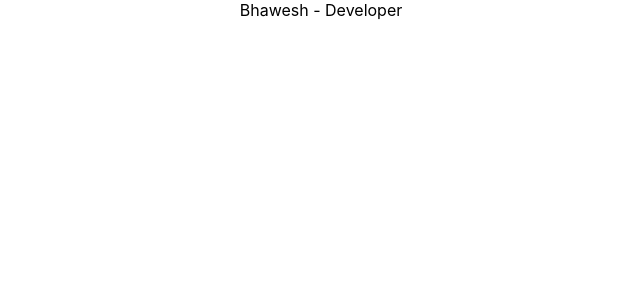
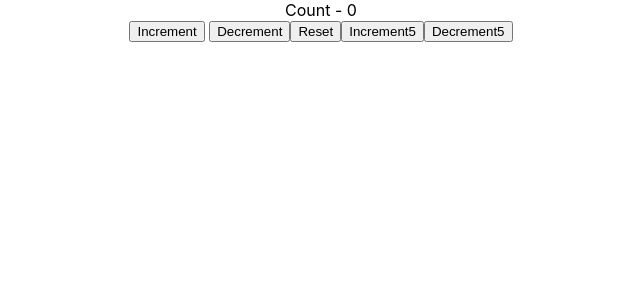
Before and after one commit to bhawesh2000/React_HTTP_React_Hooks, a React (Create React App) app: page / in a window 1280 px wide. Shown: the top 300 px of the page, without its empty margins (319-959 px from the left). Built offline with nearby package versions, Linux system fonts and the light colour scheme.

Commit message:
useReducer Hook  with object state and object action

```diff
--- a/src/App.js
+++ b/src/App.js
@@ -12,6 +12,7 @@ import MouseContainer from './Components/MouseContainer';
 import DataFetching from './Components/DataFetching';
 import ComponentC from './Components/ComponentC';
 import React from 'react';
+import CounterTwo from './Components/CounterTwo';
 
 export const UserContext=React.createContext()
 export const ChannelContext=React.createContext()
@@ -31,12 +32,13 @@ function App() {
      {/* <MouseContainer /> */}
      {/* <DataFetching /> */}
 
-     <UserContext.Provider value={'Bhawesh'}>
+    {/*  <UserContext.Provider value={'Bhawesh'}>
       <ChannelContext.Provider value={'Developer'}>
         <ComponentC />
       </ChannelContext.Provider>
-     </UserContext.Provider>
+     </UserContext.Provider> */}
 
+     <CounterTwo />
     </div>
   );
 }
--- /dev/null
+++ b/src/Components/CounterTwo.js
@@ -0,0 +1,41 @@
+// useReducer with state object and action object
+
+
+import React, { useReducer } from 'react'
+
+//defing initial state and reducer funcion
+//state as object and action as object
+const initialState={
+    firstCounter:0,
+    secondCounter:10
+}
+const reducer=(Currentstate , action ) =>{
+    switch(action.type){
+        case 'increment': return {firstCounter: Currentstate.firstCounter + action.value}
+        case 'decrement' : return {firstCounter:Currentstate.firstCounter - action.value}
+        case 'reset': return initialState
+        default : return Currentstate
+    }
+}
+
+function CounterTwo() {
+
+    const [count , dispatch]= useReducer(reducer , initialState)
+
+  return (
+    <div>
+        <div>Count - {count.firstCounter}</div>
+      <button onClick={()=> dispatch({type :'increment' , value:1})}>Increment</button>  {/* dispatch method execute code corresponding to particular action */}
+      <button onClick={()=> dispatch({type :'decrement' , value:1})}>Decrement</button>
+      <button onClick={()=> dispatch({type:'reset'})}>Reset</button>
+      <button onClick={()=> dispatch({type :'increment' , value:5})}>Increment5</button>
+      <button onClick={()=> dispatch({type :'decrement' , value:5})}>Decrement5</button>
+
+
+
+
+    </div>
+  )
+}
+
+export default CounterTwo
```
